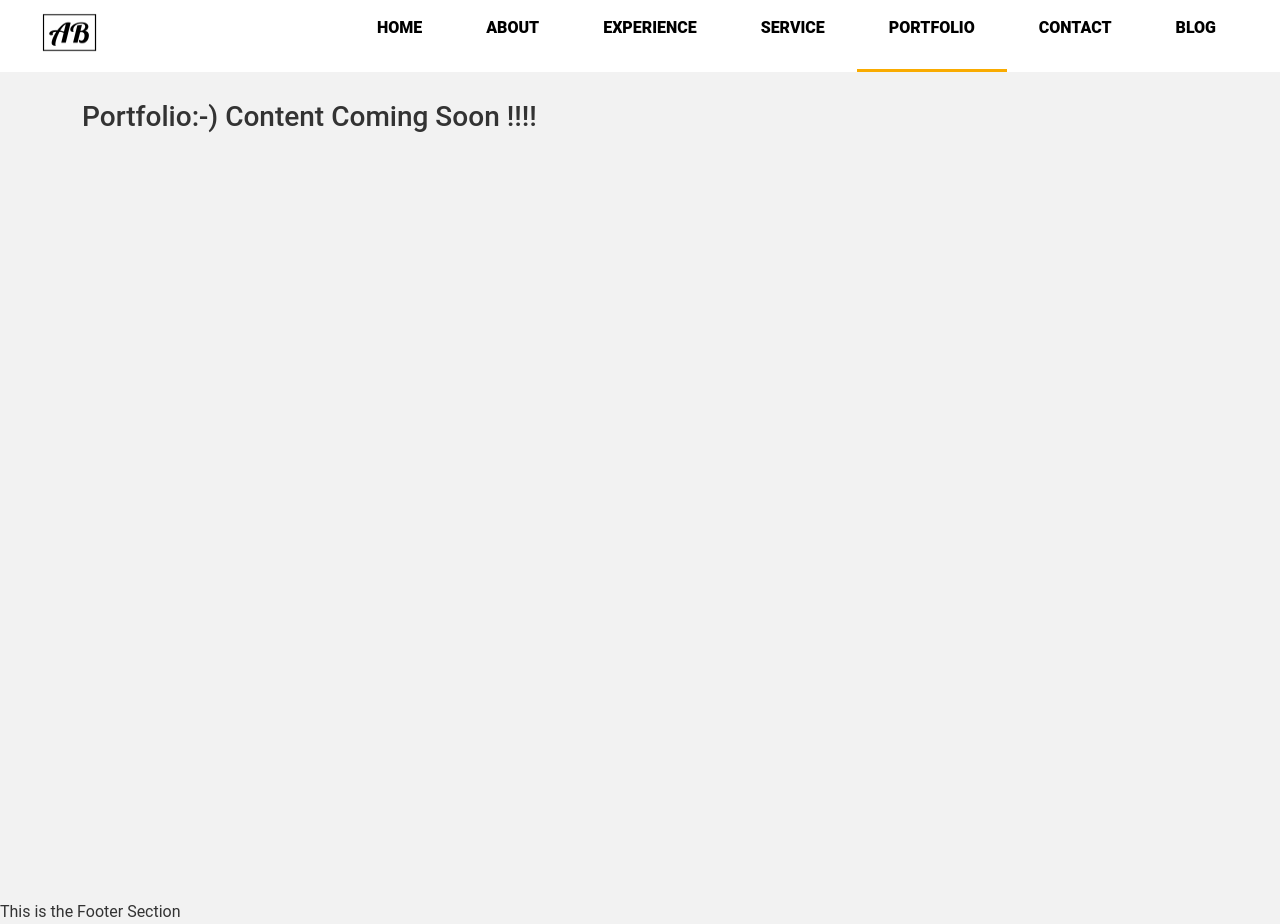
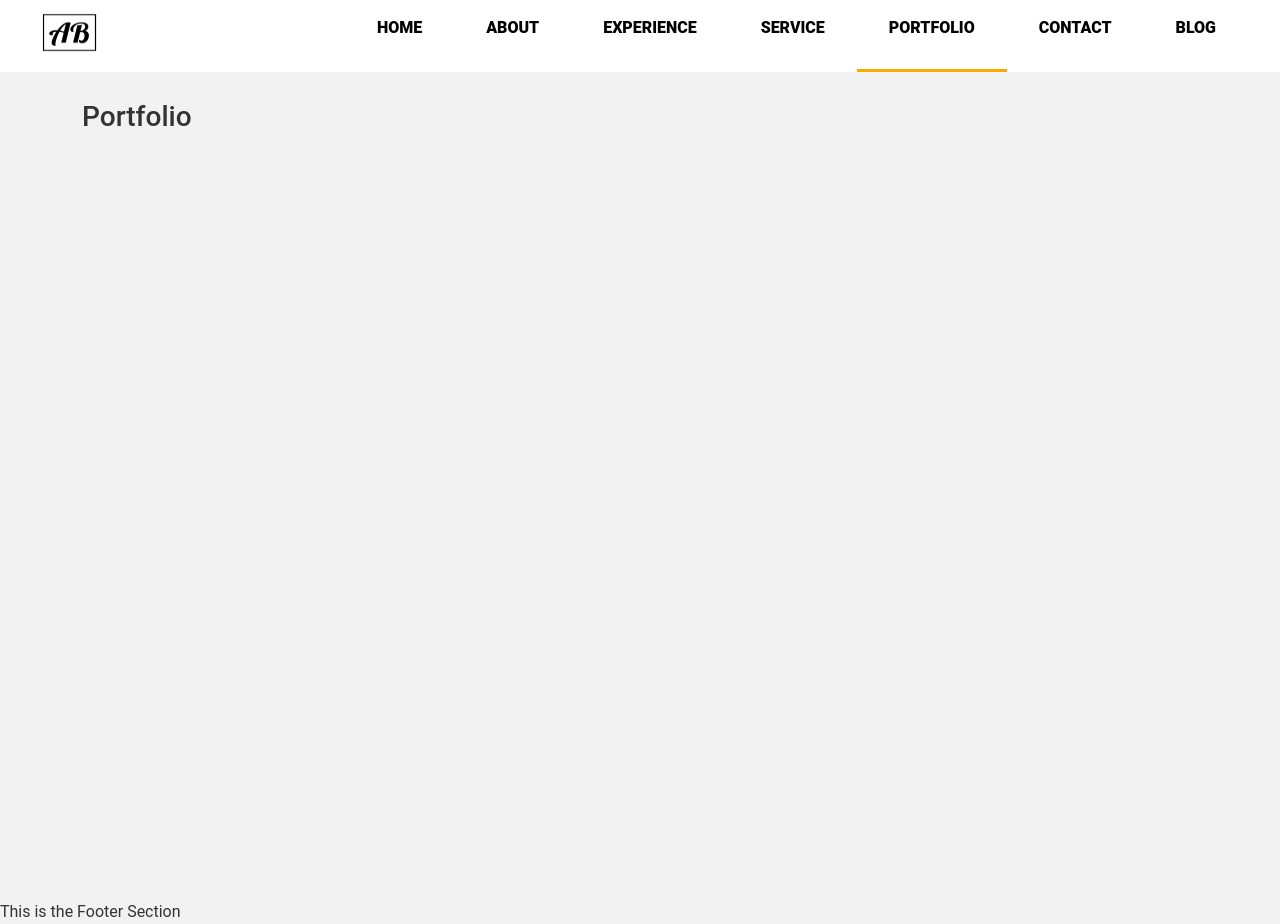
Before and after one commit to abhi886/next-with-styledComponents, a Next.js app: page /portfolio in a window 1280 px wide. Built offline with nearby package versions, Linux system fonts and the light colour scheme.

Commit message:
First test case using jest

```diff
--- a/pages/portfolio.js
+++ b/pages/portfolio.js
@@ -14,7 +14,7 @@ const Portfolio = () => {
   return (
     <PortfolioContainer>
       <PortfolioWrapper>
-        <PortfolioTitle> Portfolio:-) Content Coming Soon !!!! </PortfolioTitle>
+        <PortfolioTitle> Portfolio </PortfolioTitle>
       </PortfolioWrapper>
     </PortfolioContainer>
   );
```
Also changed, not shown: 2 other files (tests, documents, lock files or other folders).
